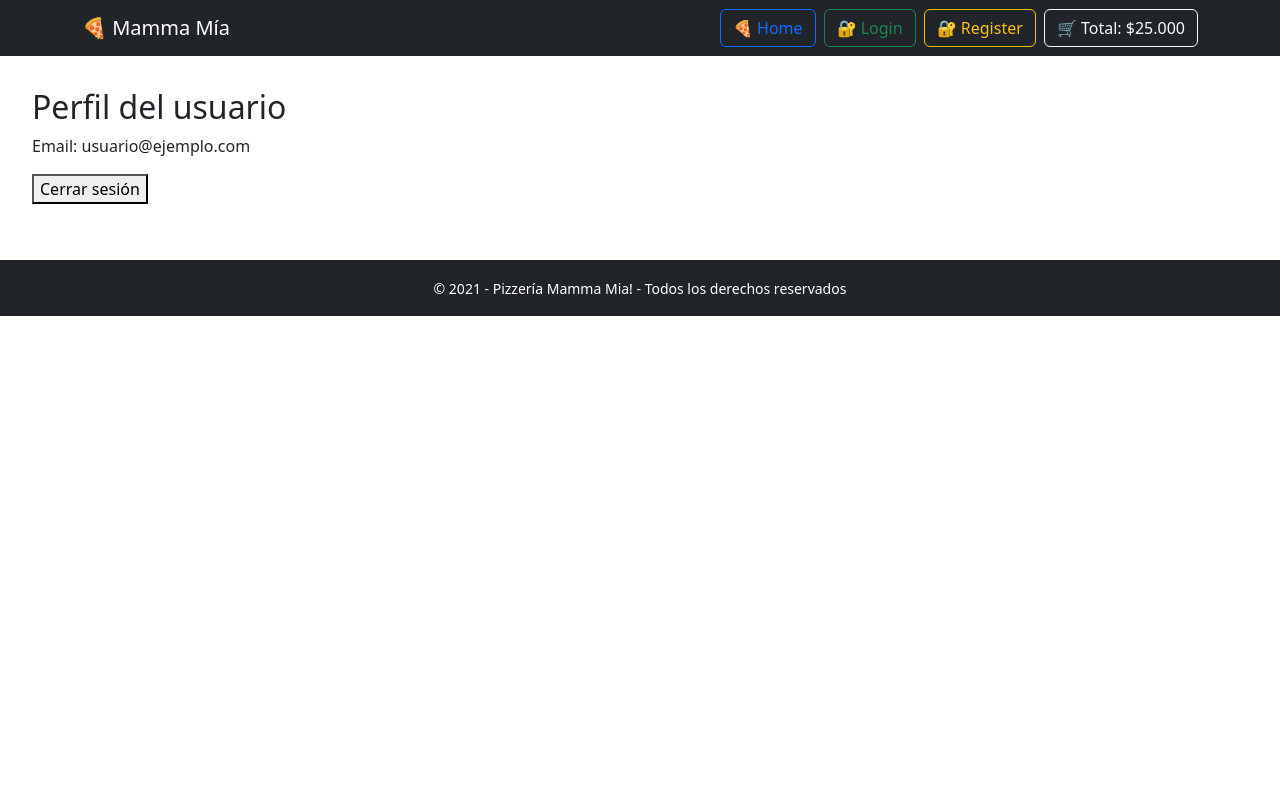
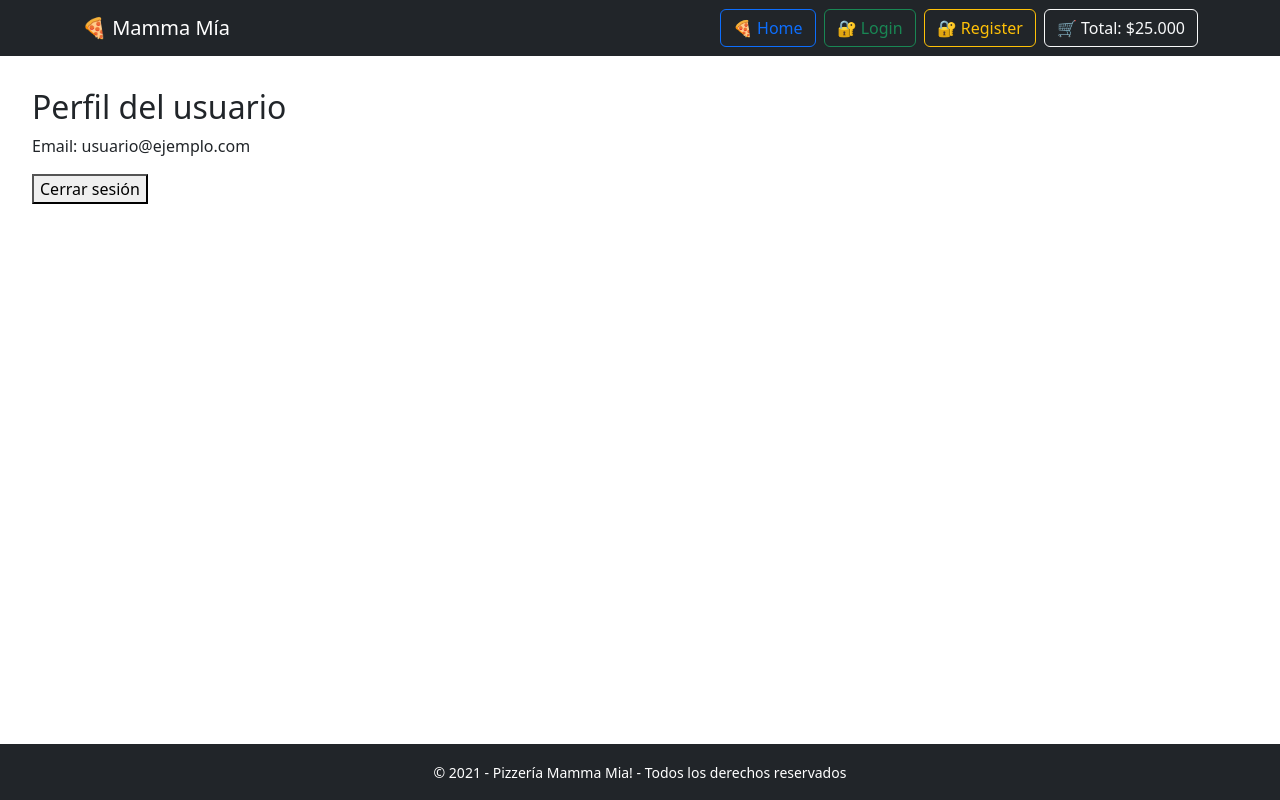
Before and after one commit to JohnnyP6/MammaMia, a React (Vite) app: page /profile in a window 1280 px wide. Built offline with nearby package versions, Linux system fonts and the light colour scheme.

Commit message:
Hito 5 - commit final, funcionando

```diff
--- a/src/App.css
+++ b/src/App.css
@@ -32,3 +32,23 @@
   width: 100%;
   gap: 15px;
 }
+
+/* src/App.css */
+
+/*
+* 1. Habilitar la estructura Flexbox para el contenedor principal
+* (el div con la clase 'main-layout' que envuelve todo).
+*/
+.main-layout {
+  display: flex;
+  flex-direction: column; /* Apilar elementos verticalmente (Navbar, Contenido, Footer) */
+  min-height: 100vh; /* Ocupar al menos el 100% del alto de la ventana */
+}
+
+/*
+* 2. El contenedor de contenido (main) debe tomar todo el espacio restante.
+* Esto "empuja" al Footer al final de la vista.
+*/
+.main-content {
+  flex-grow: 1; /* Esto hace que el elemento crezca y llene el espacio vacío */
+}
--- a/src/App.jsx
+++ b/src/App.jsx
@@ -16,7 +16,7 @@ import NotFound from "./pages/NotFound";
 
 import "./App.css";
 
-const App = () => {
+/* const App = () => {
   return (
     <Routes>
 
@@ -39,4 +39,32 @@ const App = () => {
   );
 };
 
+export default App; */
+
+const App = () => {
+  return (
+    <Routes>
+      {/* 1. Rutas que SÍ usan el Layout (con Navbar y Footer) */}
+      <Route element={<Layout />}>
+        <Route path="/" element={<Home />} />
+        <Route path="/cart" element={<Cart />} />
+        <Route path="/pizza/p001" element={<Pizza />} />
+        <Route path="/profile" element={<Profile />} />
+      </Route>
+
+      {/* 2. Rutas de Autenticación (con AuthLayout) */}
+      <Route element={<AuthLayout />}>
+        <Route path="/login" element={<LoginPage />} />
+        <Route path="/register" element={<RegisterPage />} />
+      </Route>
+
+      {/* 3. ¡NUEVO! Ruta de 404 (Not Found) */}
+      {/* Esta ruta es independiente y solo carga el componente NotFound. */}
+      {/* Así no se renderiza NADA más. */}
+      <Route path="*" element={<NotFound />} />
+
+    </Routes>
+  );
+};
+
 export default App;
--- a/src/components/AuthLayout.css
+++ b/src/components/AuthLayout.css
@@ -14,3 +14,17 @@
   margin: 80px auto;
   padding: 20px;
 }
+
+/* src/App.css (o tu archivo de estilos) */
+
+/* Estilos para el AuthLayout */
+.auth-layout {
+  display: flex;
+  flex-direction: column; /* Apilar verticalmente */
+  min-height: 100vh; /* Ocupar todo el alto de la vista */
+}
+
+/* El contenido (main) toma todo el espacio restante para empujar el Footer */
+.auth-content {
+  flex-grow: 1; /* Esto hace que el elemento crezca y llene el espacio vacío */
+}
--- a/src/components/AuthLayout.jsx
+++ b/src/components/AuthLayout.jsx
@@ -3,7 +3,7 @@ import Navbar from "./Navbar";
 import Footer from "./Footer";
 import "./AuthLayout.css";
 
-const AuthLayout = () => {
+/* const AuthLayout = () => {
   return (
     <>
       <Navbar />
@@ -18,3 +18,23 @@ const AuthLayout = () => {
 };
 
 export default AuthLayout;
+ */
+
+const AuthLayout = () => {
+  return (
+    // Agregamos una clase, por ejemplo, 'auth-layout'
+    <div className="auth-layout">
+      {/* Si estas páginas tienen un Navbar, inclúyelo */}
+      <Navbar />
+
+      {/* El contenido de Login/Register */}
+      <main className="auth-content">
+        <Outlet />
+      </main>
+
+      <Footer />
+    </div>
+  );
+};
+
+export default AuthLayout;
--- a/src/components/Layout.jsx
+++ b/src/components/Layout.jsx
@@ -1,42 +1,10 @@
-/* import { Outlet, useLocation } from "react-router-dom";
-import Navbar from "./Navbar";
-import Footer from "./Footer";
-import "./Layout.css";
-
-const Layout = () => {
-  const location = useLocation();
-  const hideLayout = location.pathname === "/404";
-
-  const isHome = location.pathname === "/";
-
-  return (
-    <>
-      {!hideLayout && <Navbar />}
 
 
-      {isHome ? (
-        <Outlet />
-      ) : (
-        <main className="main-layout">
-          <Outlet />
-        </main>
-      )}
-
-      {!hideLayout && <Footer />}
-    </>
-  );
-};
-
-export default Layout;
-
-
- */
-
-import { Outlet, useLocation } from "react-router-dom";
+import { Outlet } from "react-router-dom";
 import Navbar from "./Navbar";
 import Footer from "./Footer";
 
-const Layout = () => {
+/* const Layout = () => {
   const location = useLocation();
   const hideLayout = location.pathname === "/404";
 
@@ -54,3 +22,23 @@ const Layout = () => {
 };
 
 export default Layout;
+ */
+
+const Layout = () => {
+  return (
+    // Agregamos una clase, por ejemplo, 'main-layout'
+    <div className="main-layout">
+      <Navbar />
+
+      {/* Aquí es donde se inyecta el contenido de las rutas hijas (Home, Cart, etc.) */}
+      {/* Usaremos la clase 'main-content' para empujar el footer */}
+      <main className="main-content">
+        <Outlet />
+      </main>
+
+      <Footer />
+    </div>
+  );
+};
+
+export default Layout;
```
